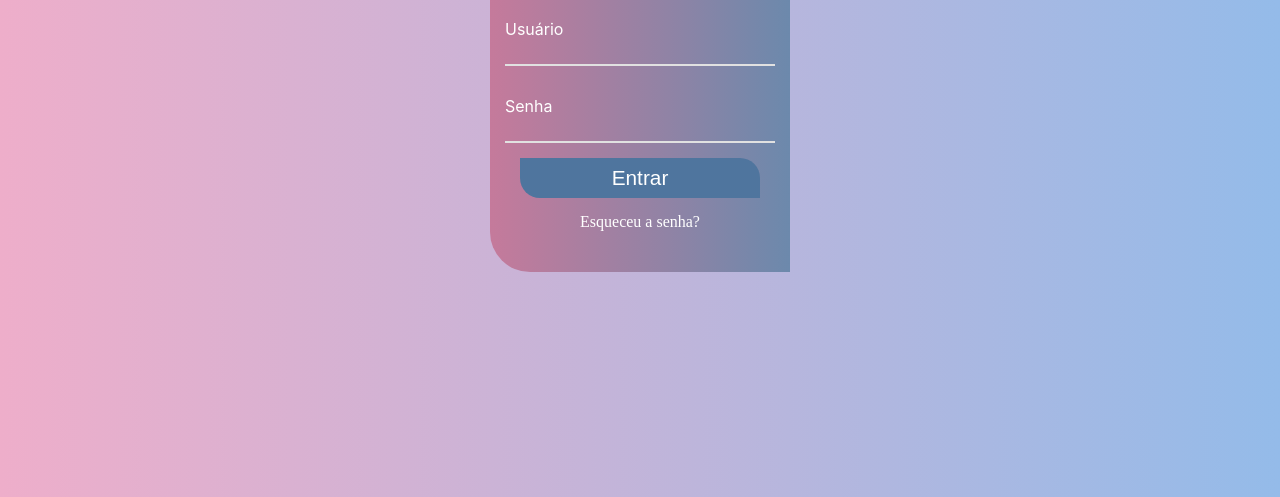
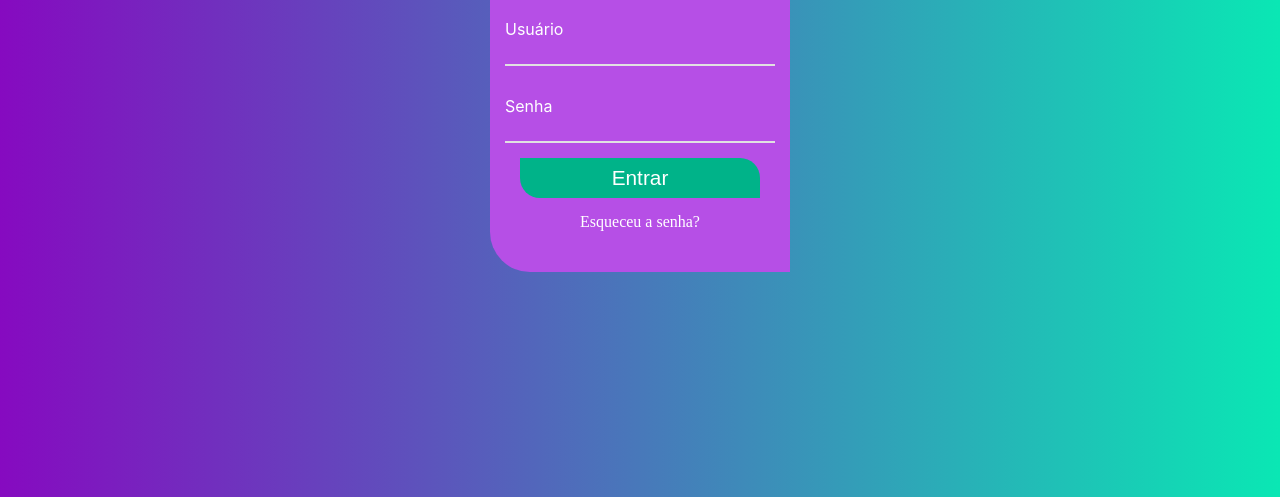
Before and after one commit to cicero-rodrigues-neto/tela-login, a plain HTML site: page index.html in a window 1280 px wide. Shown: the part 303-800 px from the top of the page. Drawn offline with Linux system fonts and the light colour scheme.

Commit message:
novas cores

```diff
--- a/index.html
+++ b/index.html
@@ -26,7 +26,7 @@
     </div>
 
         <div class="footer-card">
-        <input type="button" value="Entrar" class="entrar">
+        <input type="button" value="Entrar" class="entrar" onclick="">
         <a href="#" class="recuperar-senha">Esqueceu a senha?</a>
     </div>
 </form>
--- a/style.css
+++ b/style.css
@@ -1,7 +1,7 @@
 body {
     margin: 0;
-    background: rgb(238,174,202);
-    background: linear-gradient(90deg, rgba(238,174,202,1) 0%, rgba(148,187,233,1) 100%);
+    background: rgb(179,14,255);
+background: linear-gradient(90deg, rgb(134, 10, 192) 0%, rgb(10, 231, 180) 100%);
 }
 
 .login {display: flex;
@@ -18,8 +18,7 @@ body {
     margin: auto;
     width: 300px;
     height: 350px;
-    background: rgb(238,174,202);
-    background: linear-gradient(90deg, rgb(197, 122, 155) 0%, rgb(108, 137, 172) 100%);
+    background-color: rgb(182, 79, 230);
     border-radius: 0 40px 0 40px;
     color: white;
 }
@@ -63,7 +62,7 @@ body {
     border-radius: 0 20px 0 20px;
     display: block;
     margin: auto;
-    background-color: rgb(79, 117, 158) ;
+    background-color: rgb(0, 179, 137) ;
     color: white;
     font-size: 1.3em;
     border-style: none;
```
